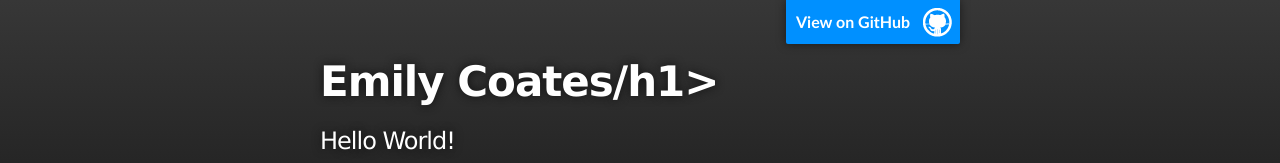
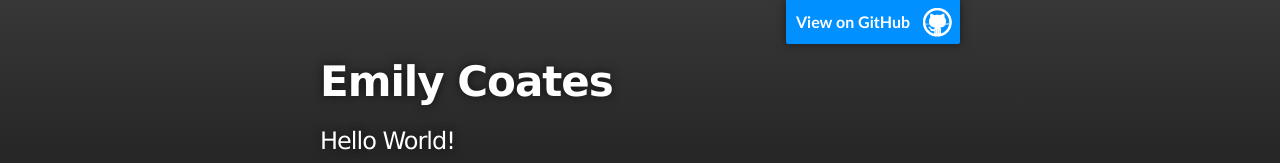
Before and after one commit to ecagsx/ecagsx.github.io, a plain HTML site: page index.html in a window 1280 px wide. Shown: the top 163 px of the page. Drawn offline with Linux system fonts and the light colour scheme.

Commit message:
Corrected h1 tags. Modified page title.

```diff
--- a/index.html
+++ b/index.html
@@ -8,7 +8,7 @@
 
     <link rel="stylesheet" type="text/css" media="screen" href="stylesheets/stylesheet.css">
 
-    <title>ecagsx.GitHub.io</title>
+    <title>Emily Coates // ecagsx</title>
   </head>
 
   <body>
@@ -18,7 +18,7 @@
         <header class="inner">
           <a id="forkme_banner" href="https://github.com/ecagsx">View on GitHub</a>
 
-          <h1 id="project_title">Emily Coates/h1>
+          <h1 id="project_title">Emily Coates</h1>
           <h2 id="project_tagline">Hello World!</h2>
 
         </header>
```
